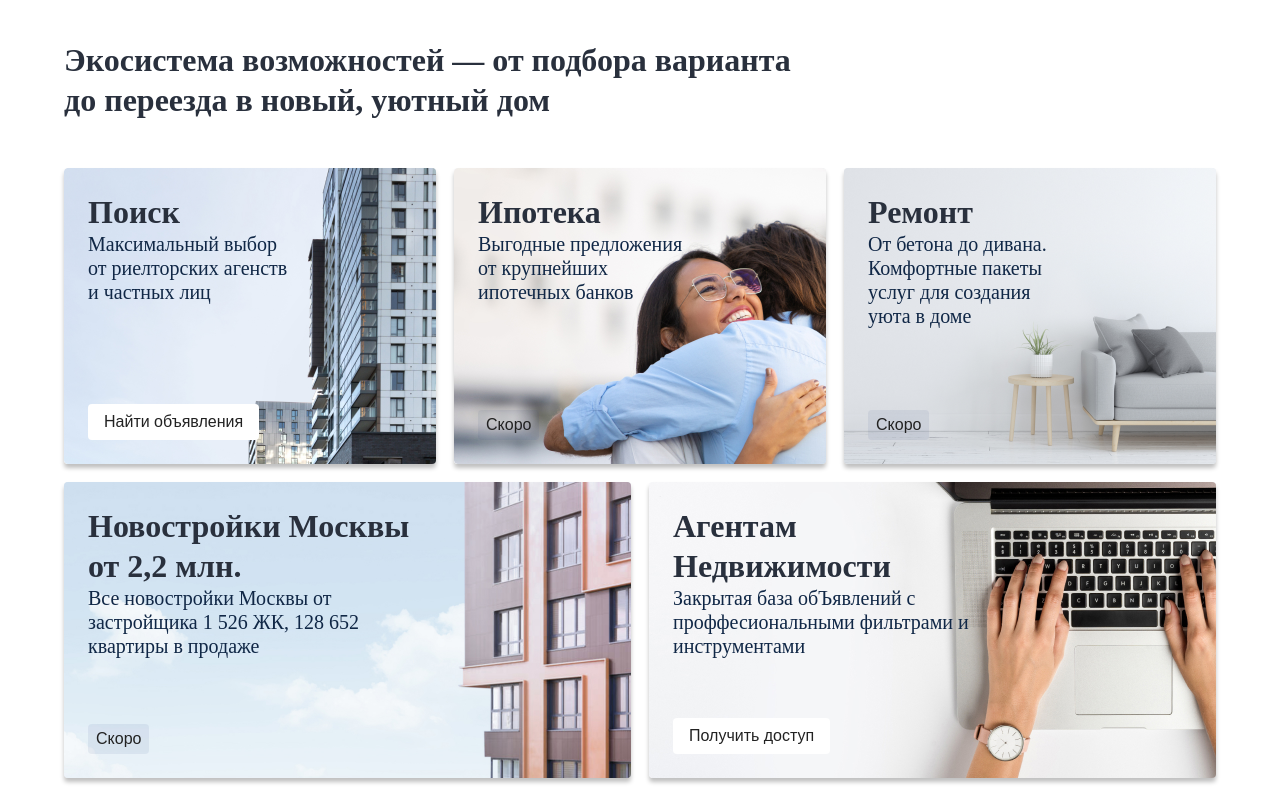
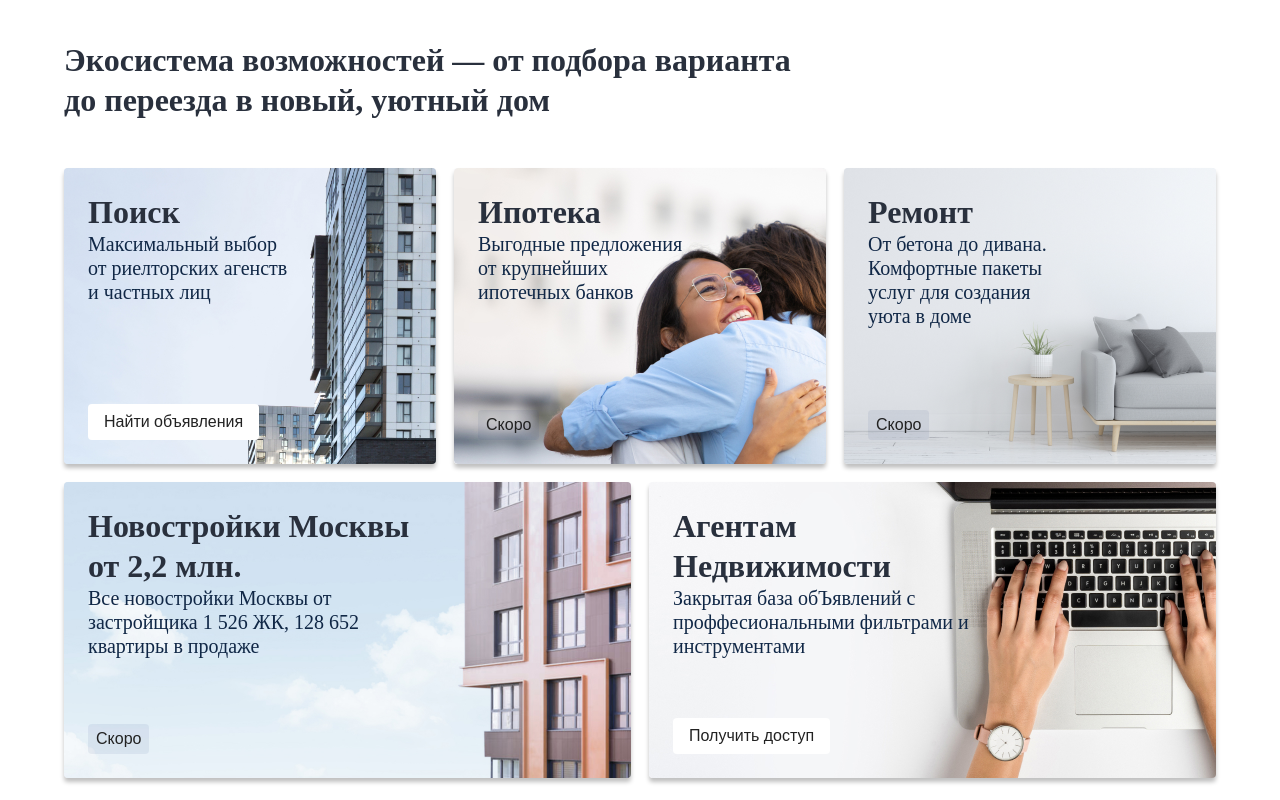
Before and after one commit to Numka/vtb-test, a plain HTML site: page index.html in a window 1280 px wide. In both pictures the pointer is over the picture 263 px from the left and 316 px from the top of the page. Drawn offline with Linux system fonts and the light colour scheme.

Commit message:
Finishing touches

```diff
--- a/css/style.css
+++ b/css/style.css
@@ -463,6 +463,10 @@ body {
   border-radius: 4px;
 }
 
+.items__card-pic {
+  transition: .15s;
+}
+
 .items__card_size_lg {
   grid-column: span 3;
 }
@@ -523,6 +527,10 @@ body {
   padding: 6px 8px;
   background: rgba(38, 73, 132, 0.08);
   border-radius: 4px;
+}
+
+.items__card:hover .items__card-pic {
+  transform: scale(1.05);
 }
 
 /* Media start */
```
